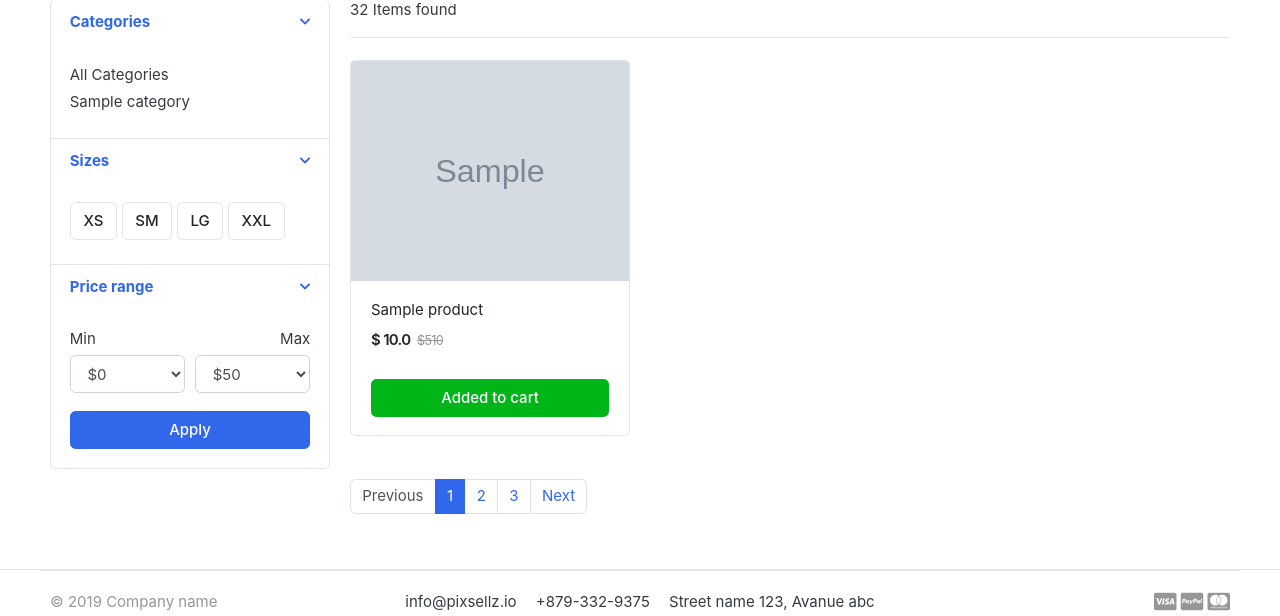
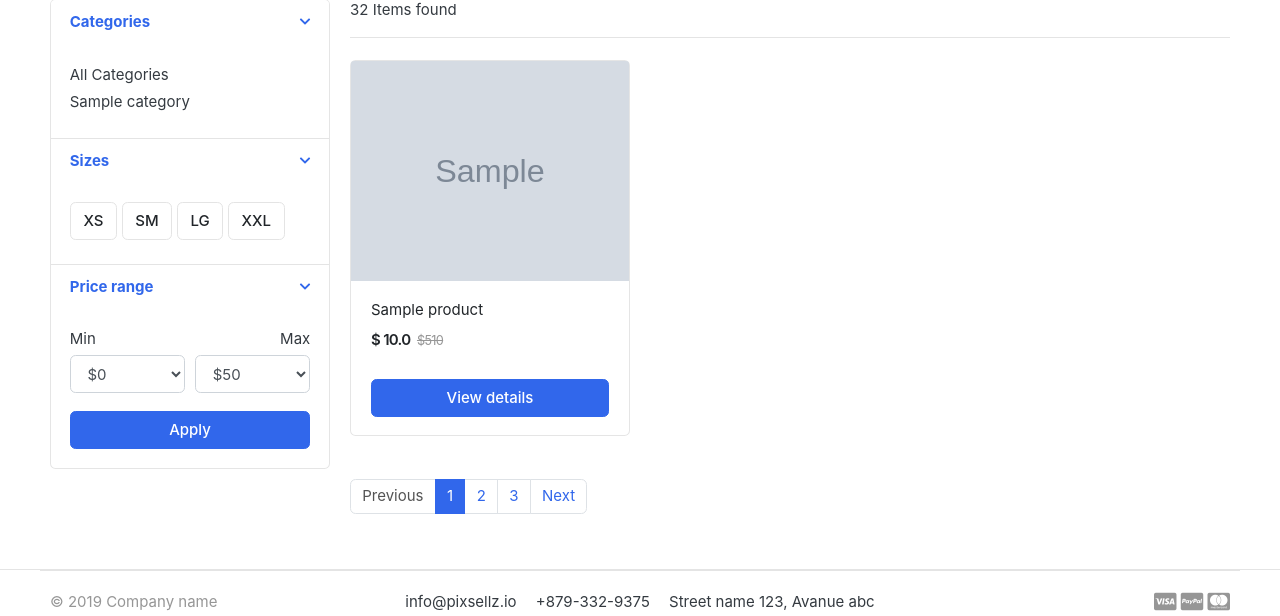
Before and after one commit to dipk-pawar/all_in_one_store, a Django app: page /store/ in a window 1280 px wide. Shown: the part 295-911 px from the top of the page. Run offline with Django 3.2, Linux system fonts and the light colour scheme; tables that the repository leaves empty hold one stand-in row (values such as "Sample post"); grey boxes marked "Sample" are stand-in pictures; some libraries are stand-ins or nearby versions; some web fonts are replaced.

Commit message:
added View details button instead of add to cart direct in store page

```diff
--- a/templates/store/store.html
+++ b/templates/store/store.html
@@ -142,7 +142,7 @@
 						<del class="price-old">${{product.price|add:500}}</del>
 					</div> <!-- price-wrap.// -->
 				</div>
-				<a href="{% url 'add_cart' product.id %}" class="btn btn-block btn-success">Added to cart </a>
+				<a href="{{product.get_url}}" class="btn btn-block btn-primary">View details</a>
 			</figcaption>
 		</figure>
 	</div> <!-- col.// -->
```
